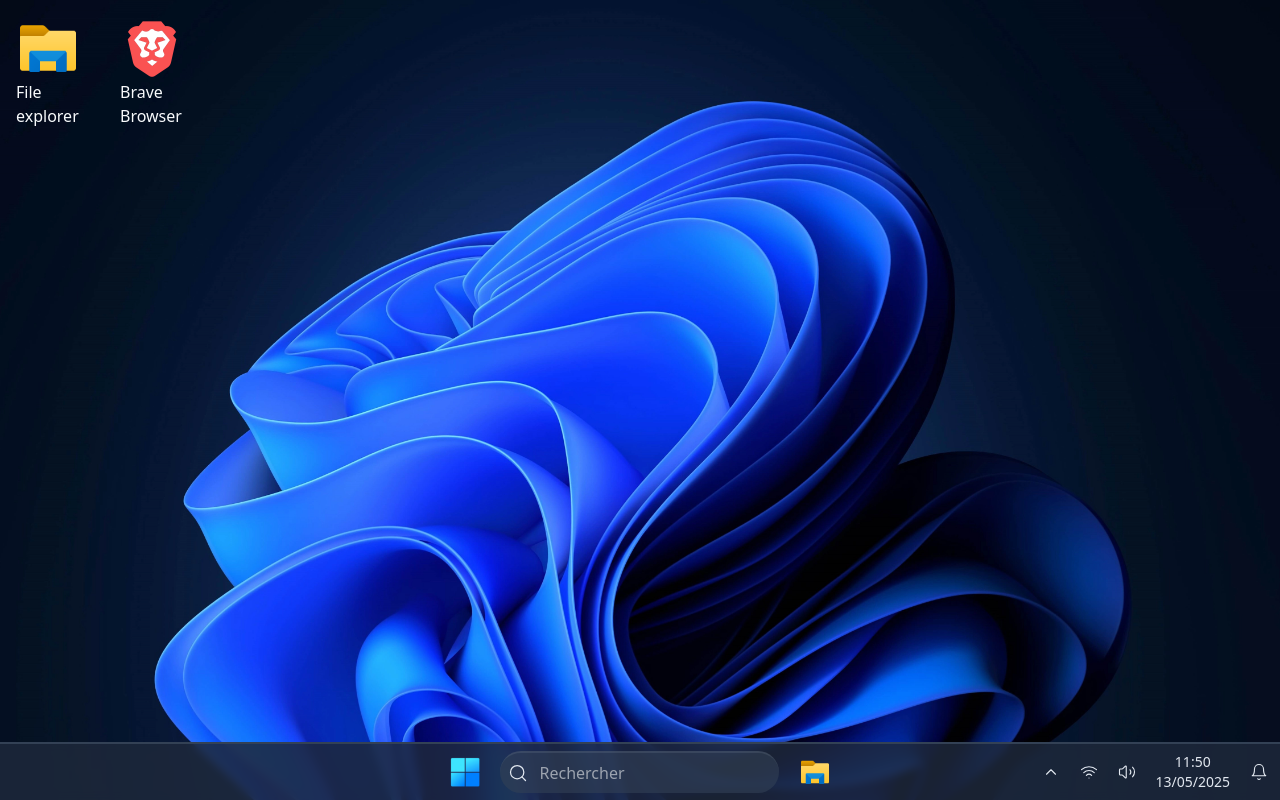
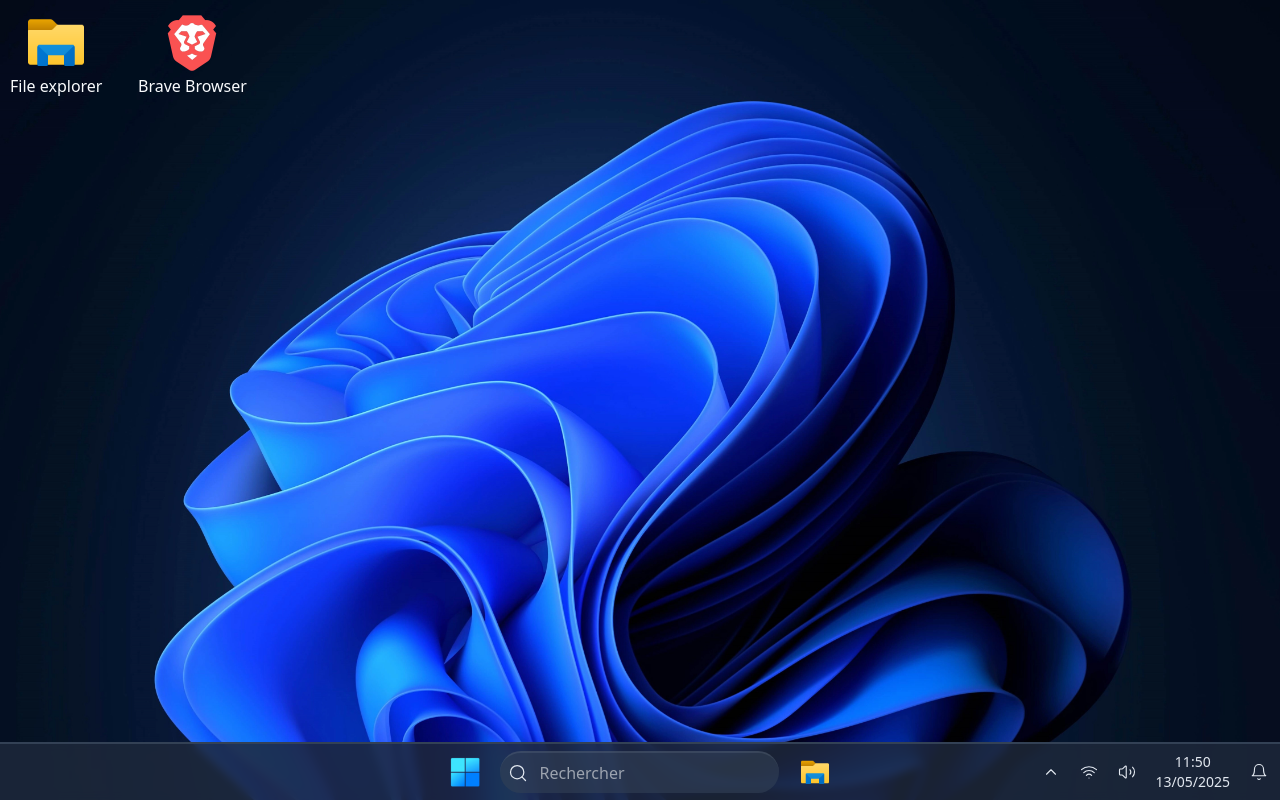
Before and after one commit to ZukaBri3k/portfolio-windows, a React (Vite) app: page /desktop in a window 1280 px wide. Built offline with nearby package versions, Linux system fonts and the light colour scheme.

Commit message:
Refactor Desktop component to use DesktopIcon for file explorer and browser, enhancing modularity and maintainability.

```diff
--- a/src/pages/Desktop.tsx
+++ b/src/pages/Desktop.tsx
@@ -1,20 +1,23 @@
 import { Taskbar } from "@/components/Taskbar";
-import { useState } from "react";
+import { useEffect, useState } from "react";
 import { StartWindow } from "@/windows/WindowsWindow.tsx";
-import { FileExplorerDesktopIcon } from "@/icons/FileExplorerDesktopIcon.tsx";
 import { RectDesktop } from "@/components/RectDesktop.tsx";
-import { BraveBrowserDesktopIcon } from "@/icons/BraveBrowserDesktopIcon.tsx";
 import { FocusContext } from "@/context/focusContext.ts";
 import { WindowsContext } from "@/context/windowsContext.ts";
 import { windowType } from "@/types/window.type";
+import { useCreateWindow } from "@/hooks/useCreateWindow";
+import { DesktopIcon } from "@/components/DesktopIcon";
+import FileExplorerIcon from "@/assets/icons/file-explorer.png";
+import BraveBrowserIcon from "@/assets/icons/brave-browser.png";
 
 export default function Desktop() {
   const [focusedWindow, setFocusedWindow] = useState<string | undefined>(undefined);
   const [windows, setWindows] = useState<windowType[]>([]);
   const [isStartWindowDisplayed, setIsStartWindowDisplayed] = useState(false);
+  const { createFileExplorerWindow, createBraveBrowserWindow } = useCreateWindow(setWindows);
 
   return (
-    <WindowsContext.Provider value={{setWindows, windows}}>
+    <WindowsContext.Provider value={{ setWindows, windows }}>
       <FocusContext.Provider value={{ focusedWindow, setFocusedWindow }}>
         <div className="w-fit h-fit overflow-x-hidden overflow-y-hidden z-1">
           <div
@@ -22,8 +25,8 @@ export default function Desktop() {
             id="window"
           >
             <RectDesktop />
-              <FileExplorerDesktopIcon />
-              <BraveBrowserDesktopIcon />
+            <DesktopIcon createWindowFunction={createFileExplorerWindow} icon={FileExplorerIcon} text="File explorer" position={{x: 2, y: 2}} />
+            <DesktopIcon createWindowFunction={createBraveBrowserWindow} icon={BraveBrowserIcon} text="Brave Browser" position={{ x: 130, y: 2 }} />
           </div>
           <Taskbar setStartWindow={setIsStartWindowDisplayed} />
           {isStartWindowDisplayed && <StartWindow setIsOpen={setIsStartWindowDisplayed} />}
```
Lines whose indentation alone changed are shown as unchanged.
